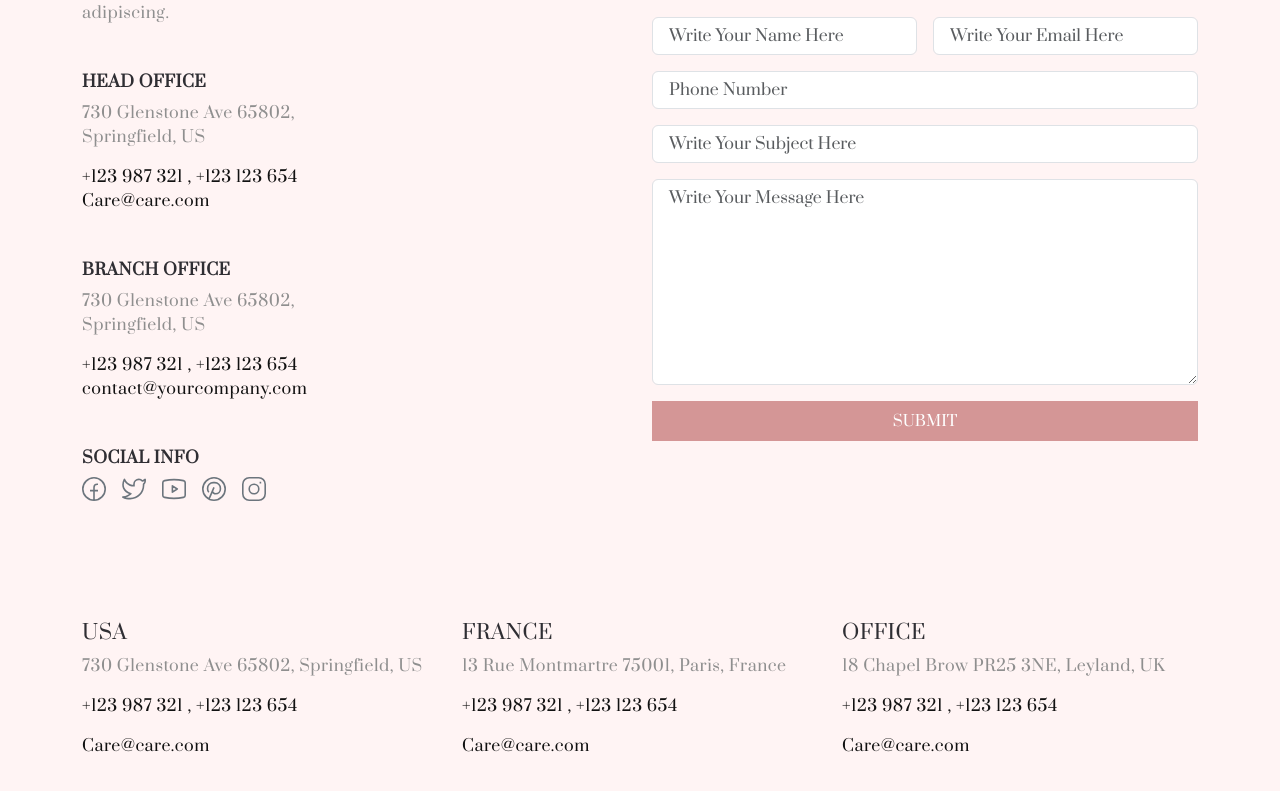
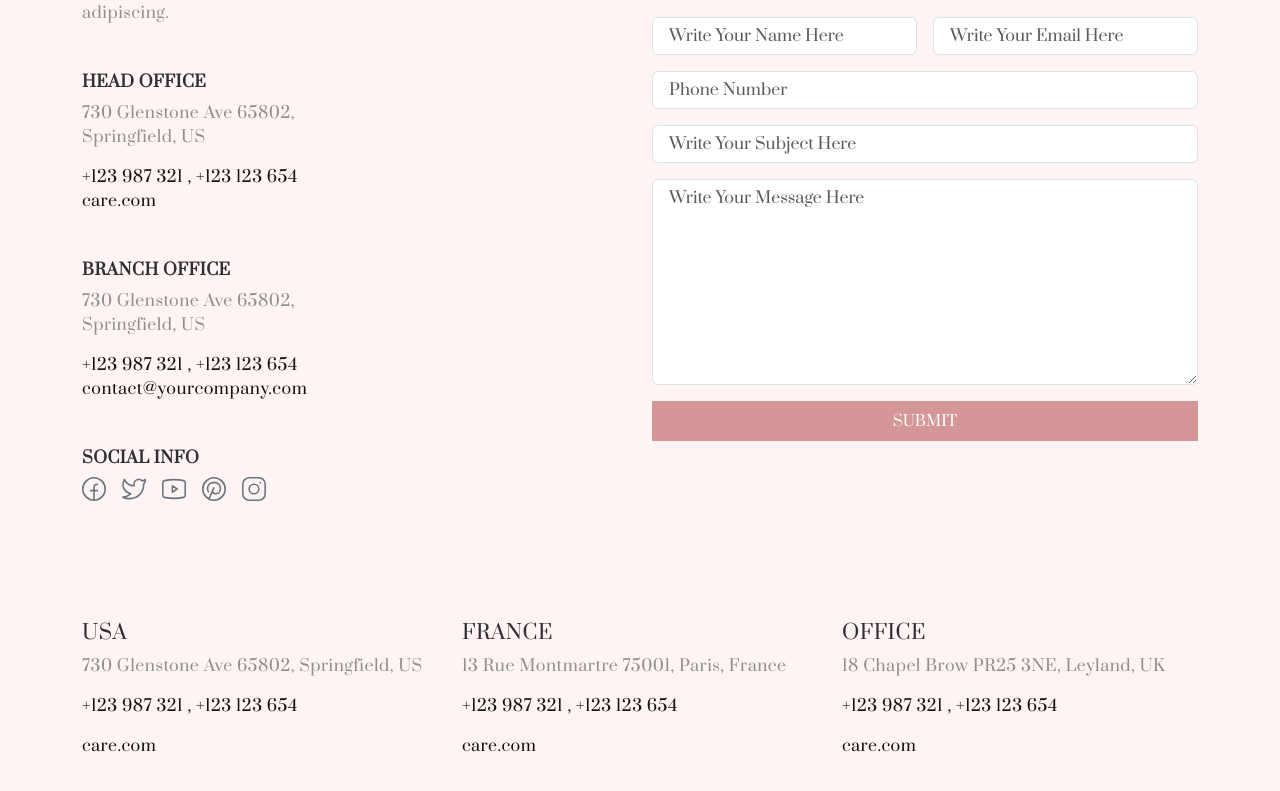
Before and after one commit to Syncodex-work/care, a plain HTML site: page contact.html in a window 1280 px wide. Shown: the part 349-1140 px from the top of the page. Drawn offline with nearby package versions, Linux system fonts and the light colour scheme; a script that the page names is missing.

Commit message:
Update contact.html

```diff
--- a/contact.html
+++ b/contact.html
@@ -267,7 +267,7 @@
                 </div>
                 <div class="email-address">
                   <p>
-                    <a href="#">Care@care.com</a>
+                    <a href="#">care.com</a>
                   </p>
                 </div>
               </div>
@@ -378,7 +378,7 @@
             </div>
             <div class="email-address">
               <p>
-                <a href="#">Care@care.com</a>
+                <a href="#">care.com</a>
               </p>
             </div>
           </div>
@@ -397,7 +397,7 @@
             </div>
             <div class="email-address">
               <p>
-                <a href="#">Care@care.com</a>
+                <a href="#">care.com</a>
               </p>
             </div>
           </div>
@@ -416,7 +416,7 @@
             </div>
             <div class="email-address">
               <p>
-                <a href="#">Care@care.com</a>
+                <a href="#">care.com</a>
               </p>
             </div>
           </div>
```
